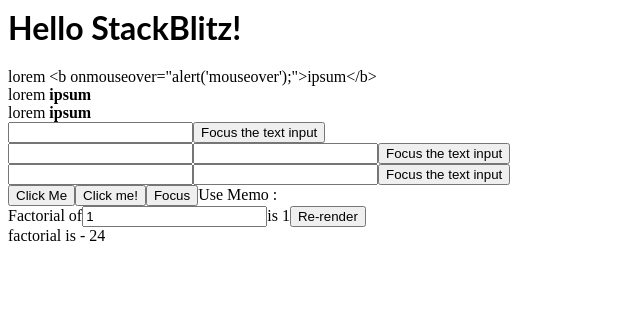
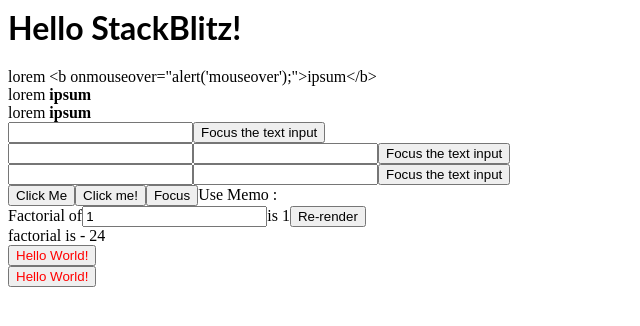
Before and after one commit to Jeeva-ctrl/react-tutorial, a React (Create React App) app: page / in a window 1280 px wide. Shown: the top 326 px of the page, without its empty margins (0-640 px from the left). Built offline with nearby package versions, Linux system fonts and the light colour scheme.

Commit message:
1 file modified, 1 added

```diff
--- a/src/App.js
+++ b/src/App.js
@@ -8,6 +8,7 @@
 } from './ref';
 import  {CalculateFactorial} from './useMemo';
 import  {Factorial} from './factorial';
+import  { ParentComp ,MyButton } from './reactClone';
 import './style.css';
 
 export default function App() {
@@ -33,6 +34,12 @@
       <CalculateFactorial/>
 
       <Factorial number={4}/>
+
+      <ParentComp>
+        <MyButton/>
+        <br></br>
+        <MyButton/>
+      </ParentComp>
     </div>
   );
 }
--- /dev/null
+++ b/src/reactClone.js
@@ -0,0 +1,25 @@
+import React from 'react';
+
+// The parent component
+class ParentComp extends React.Component {
+  render() {
+    // The new prop to the added.
+    let newProp = 'red';
+    // Looping over the parent's entire children,
+    // cloning each child, adding a new prop.
+    return (
+      <div>
+        {React.Children.map(this.props.children, child => {
+          return React.cloneElement(child, { newProp }, null);
+        })}
+      </div>
+    );
+  }
+}
+// The child component
+class MyButton extends React.Component {
+  render() {
+    return <button style={{ color: this.props.newProp }}>Hello World!</button>;
+  }
+}
+export { MyButton, ParentComp };
```
